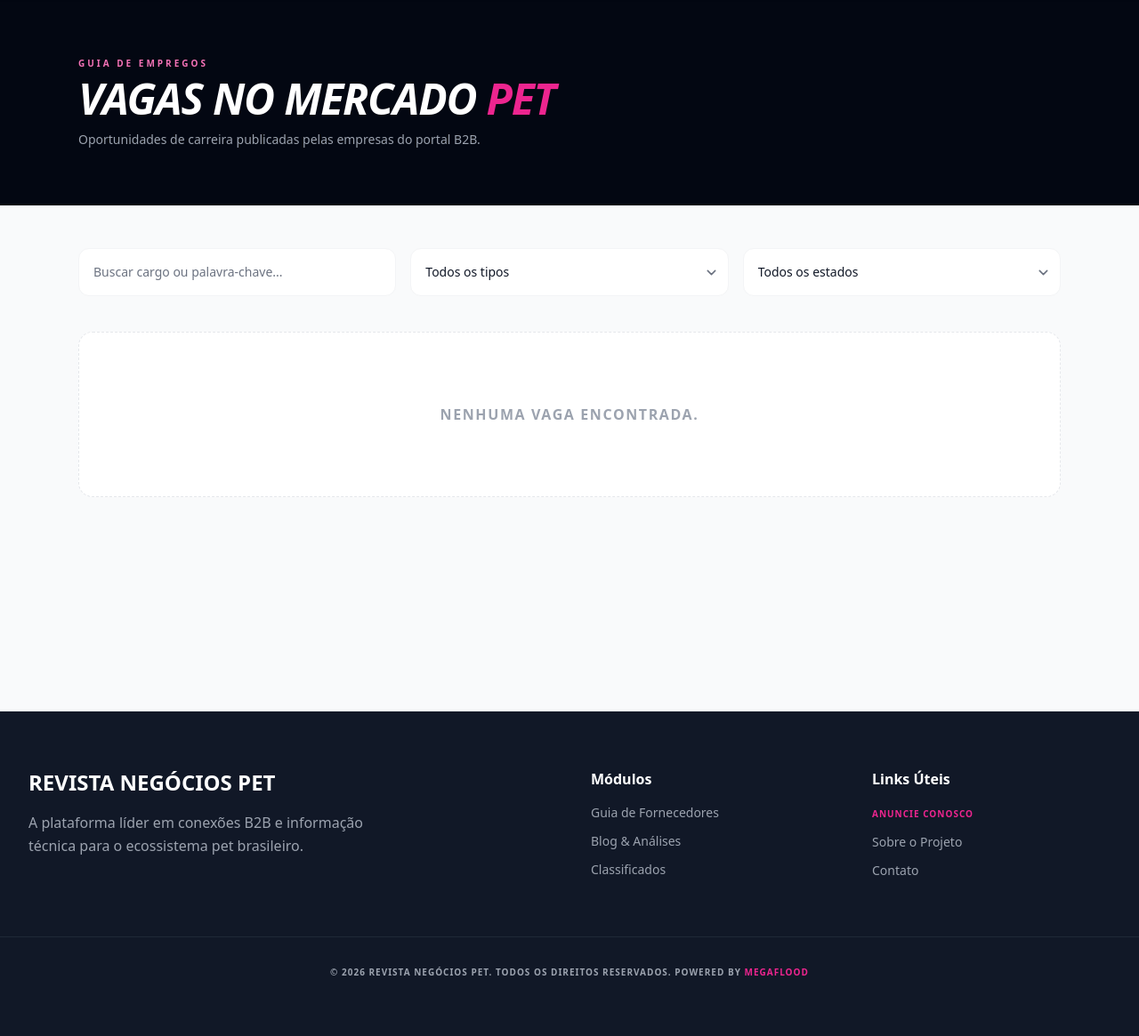
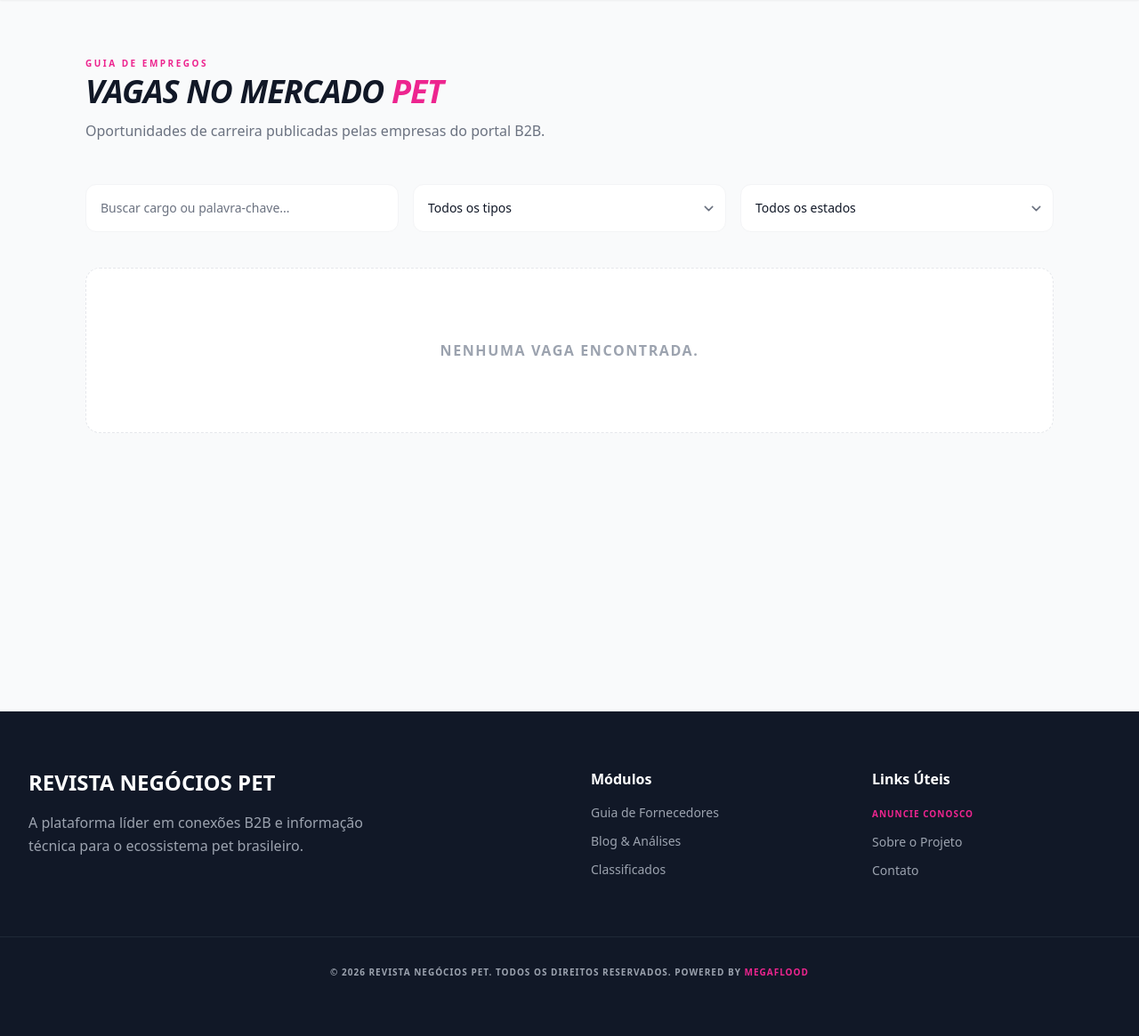
Before and after one commit to megaflood-br/petb2b, a Laravel app: page /vagas in a window 1280 px wide. Shown: the part 81-1246 px from the top of the page at 89% size. Run offline with Laravel 12, Linux system fonts and the light colour scheme; data that the repository does not hold is empty; style sheets or scripts are compiled from the project's sources; some libraries are stand-ins or nearby versions.

Commit message:
style(breeds,jobs): alinhar header ao padrão claro do portal
Remove o hero de fundo preto das listagens de Raças e Vagas e usa o mesmo
padrão de cabeçalho das demais páginas (fundo claro + eyebrow + título + subtítulo),
consistente com o guia de canis/reviews.

Co-authored-by: Carlos <megaflood-br@users.noreply.github.com>

```diff
--- a/resources/views/livewire/job-list.blade.php
+++ b/resources/views/livewire/job-list.blade.php
@@ -1,15 +1,12 @@
-<div class="bg-gray-50 min-h-screen">
+<div class="bg-gray-50 min-h-screen py-16">
+    <div class="max-w-6xl mx-auto px-6 lg:px-8">
 
-    {{-- Cabeçalho --}}
-    <div class="bg-gray-950 text-white py-16">
-        <div class="max-w-6xl mx-auto px-6">
-            <p class="text-[10px] font-black uppercase text-brand-400 tracking-[0.3em] mb-2">Guia de Empregos</p>
-            <h1 class="text-3xl md:text-5xl font-black uppercase italic tracking-tight">Vagas no Mercado <span class="text-brand-500">Pet</span></h1>
-            <p class="mt-3 text-sm text-gray-400 font-medium max-w-2xl">Oportunidades de carreira publicadas pelas empresas do portal B2B.</p>
+        {{-- Cabeçalho da Página (padrão do portal) --}}
+        <div class="max-w-2xl mb-12">
+            <p class="text-[10px] font-black uppercase text-brand-500 tracking-[0.25em] mb-1">Guia de Empregos</p>
+            <h1 class="text-4xl font-black text-gray-900 uppercase italic tracking-tight">Vagas no Mercado <span class="text-brand-500">Pet</span></h1>
+            <p class="mt-3 text-base text-gray-500 font-medium">Oportunidades de carreira publicadas pelas empresas do portal B2B.</p>
         </div>
-    </div>
-
-    <div class="max-w-6xl mx-auto px-6 py-12">
 
         {{-- Filtros --}}
         <div class="grid grid-cols-1 md:grid-cols-3 gap-4 mb-10">
```
Also changed, not shown: resources/views/livewire/breed-list.blade.php (+7 -9 lines).
